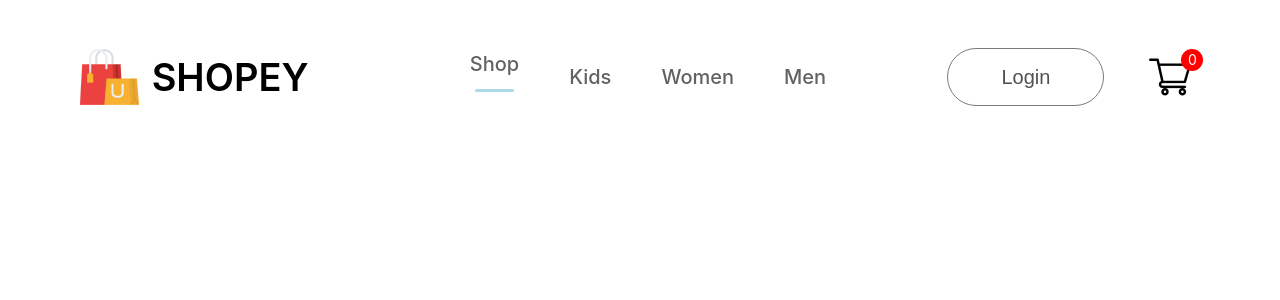
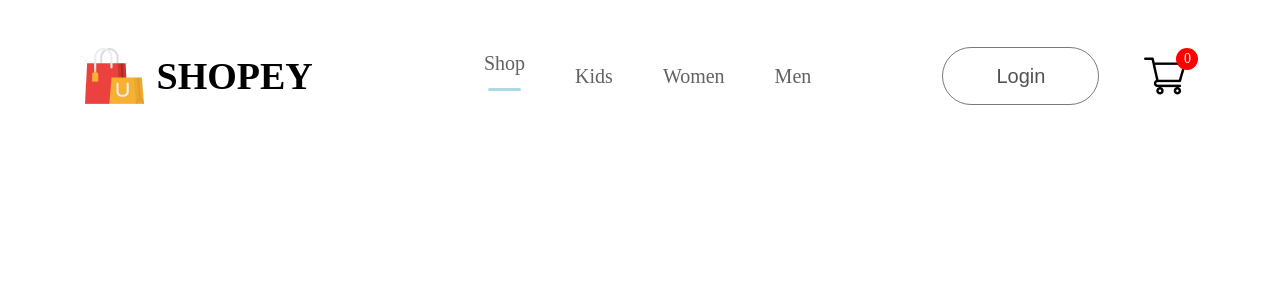
Before and after one commit to PrincyChauhan/e-commerce, a React (Create React App) app in the folder frontend/: page / in a window 1280 px wide. Shown: the top 300 px of the page. Built offline with nearby package versions, Linux system fonts and the light colour scheme.

Commit message:
Add useState and add font Poppins

```diff
--- a/frontend/public/index.html
+++ b/frontend/public/index.html
@@ -15,6 +15,9 @@
       user's mobile device or desktop. See https://developers.google.com/web/fundamentals/web-app-manifest/
     -->
     <link rel="manifest" href="%PUBLIC_URL%/manifest.json" />
+    <link rel="preconnect" href="https://fonts.googleapis.com">
+<link rel="preconnect" href="https://fonts.gstatic.com" crossorigin>
+<link href="https://fonts.googleapis.com/css2?family=Oswald&display=swap" rel="stylesheet">
     <!--
       Notice the use of %PUBLIC_URL% in the tags above.
       It will be replaced with the URL of the `public` folder during the build.
--- a/frontend/src/Components/Navbar/Navbar.jsx
+++ b/frontend/src/Components/Navbar/Navbar.jsx
@@ -1,10 +1,11 @@
-import React from 'react'
+import React,{useState} from 'react'
 import './Navbar.css'
 import logo from '../Assets/logo.png'
 import cart_icon from '../Assets/cart_icon.png'
 
+export const Navbar = () => {
 
-export const Navbar = () => {
+    const [menu, setMenu] = useState("shop");
     return (
         <div className='navbar'>
             <div className='nav-logo'>
@@ -12,10 +13,10 @@ export const Navbar = () => {
                 <p>SHOPEY</p>
             </div>
             <ul className='nav-menu'>
-                <li>Shop <hr/></li>
-                <li>Kids</li>
-                <li>Women</li>
-                <li>Men</li>
+                <li onClick={()=>{setMenu("shop")}}>Shop {menu==="shop" ? <hr/>:<></>}</li>
+                <li onClick={()=>{setMenu("kids")}}>Kids {menu==="kids" ? <hr/>:<></>}</li>
+                <li onClick={()=>{setMenu("women")}}> Women {menu==="women" ? <hr/>:<></>}</li>
+                <li onClick={()=>{setMenu("mens")}}>Men {menu==="mens" ? <hr/>:<></>}</li>
             </ul>
             <div className='nav-login-cart'>
                 <button>Login</button>
--- a/frontend/src/index.css
+++ b/frontend/src/index.css
@@ -1,13 +1,11 @@
 body {
-  margin: 0;
-  font-family: -apple-system, BlinkMacSystemFont, 'Segoe UI', 'Roboto', 'Oxygen',
-    'Ubuntu', 'Cantarell', 'Fira Sans', 'Droid Sans', 'Helvetica Neue',
-    sans-serif;
-  -webkit-font-smoothing: antialiased;
-  -moz-osx-font-smoothing: grayscale;
+    margin: 0;
+    font-family: -apple-system, BlinkMacSystemFont, 'Segoe UI', 'Roboto', 'Oxygen', 'Ubuntu', 'Cantarell', 'Fira Sans', 'Droid Sans', 'Helvetica Neue', sans-serif;
+    -webkit-font-smoothing: antialiased;
+    -moz-osx-font-smoothing: grayscale;
+    font-family: 'Poppins';
 }
 
 code {
-  font-family: source-code-pro, Menlo, Monaco, Consolas, 'Courier New',
-    monospace;
+    font-family: source-code-pro, Menlo, Monaco, Consolas, 'Courier New', monospace;
 }
```
